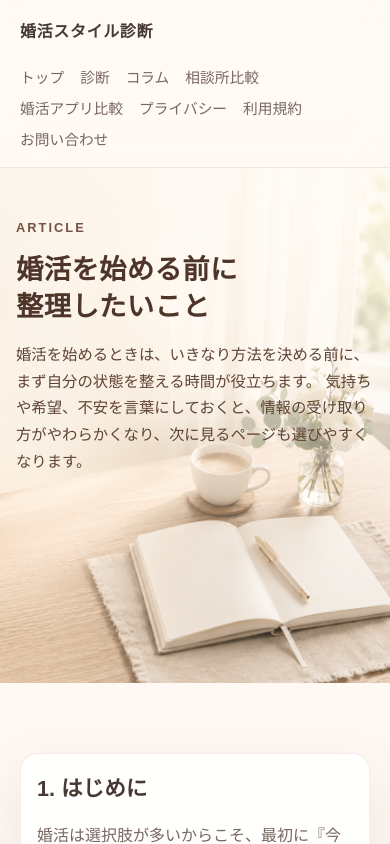
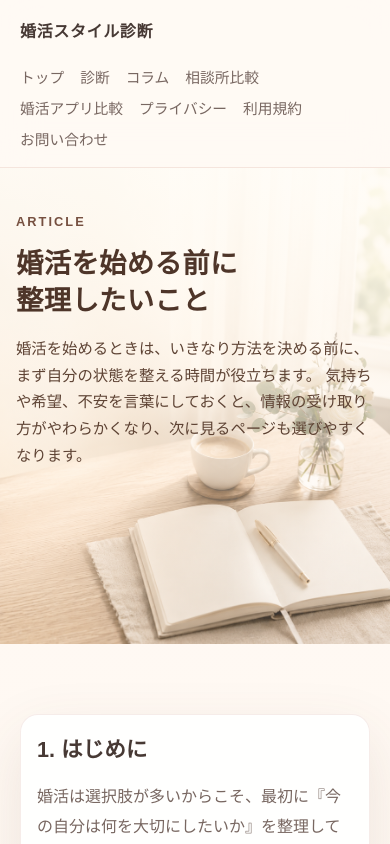
Before and after one commit to kenichis1971-cloud/konkatsu-diagnosis-site, a Next.js app: page /articles/before-start in a window 390 px wide. Shown: the top 844 px of the page. Built offline with nearby package versions, Linux system fonts and the light colour scheme.

Commit message:
Adjust before-start hero to show more image with brighter overlay

```diff
--- a/app/globals.css
+++ b/app/globals.css
@@ -859,11 +859,11 @@ p {
 .before-start-hero {
   position: relative;
   display: grid;
-  min-height: clamp(390px, 54vw, 610px);
+  min-height: clamp(370px, 50vw, 560px);
   align-items: start;
   overflow: hidden;
-  padding: clamp(40px, 6.6vw, 72px) clamp(20px, 5vw, 72px) clamp(28px, 5vw, 48px);
-  background: #f8ede5;
+  padding: clamp(34px, 6vw, 66px) clamp(20px, 5vw, 72px) clamp(24px, 4.5vw, 44px);
+  background: #fbf5ee;
 }
 
 .before-start-hero__picture,
@@ -881,17 +881,17 @@ p {
   width: 100%;
   height: 100%;
   object-fit: cover;
-  object-position: center 46%;
+  object-position: center 42%;
 }
 
 .before-start-hero__overlay {
   z-index: 1;
   background: linear-gradient(
     90deg,
-    rgba(255, 250, 243, 0.86) 0%,
-    rgba(255, 250, 243, 0.78) 40%,
-    rgba(255, 250, 243, 0.46) 60%,
-    rgba(255, 250, 243, 0.08) 78%
+    rgba(255, 253, 248, 0.94) 0%,
+    rgba(255, 251, 243, 0.86) 38%,
+    rgba(255, 247, 236, 0.56) 60%,
+    rgba(255, 247, 236, 0.16) 78%
   );
 }
 
@@ -951,17 +951,21 @@ p {
   }
 
   .before-start-hero {
-    min-height: clamp(420px, 132vw, 590px);
-    padding: 48px 16px 34px;
+    min-height: clamp(400px, 122vw, 540px);
+    padding: 42px 16px 30px;
+  }
+
+  .before-start-hero__image {
+    object-position: center 40%;
   }
 
   .before-start-hero__overlay {
     background: linear-gradient(
       180deg,
-      rgba(255, 250, 243, 0.8) 0%,
-      rgba(255, 250, 243, 0.6) 48%,
-      rgba(255, 250, 243, 0.24) 72%,
-      rgba(255, 250, 243, 0.12) 100%
+      rgba(255, 252, 246, 0.9) 0%,
+      rgba(255, 248, 239, 0.72) 44%,
+      rgba(255, 244, 232, 0.34) 72%,
+      rgba(255, 244, 232, 0.16) 100%
     );
   }
 
```
